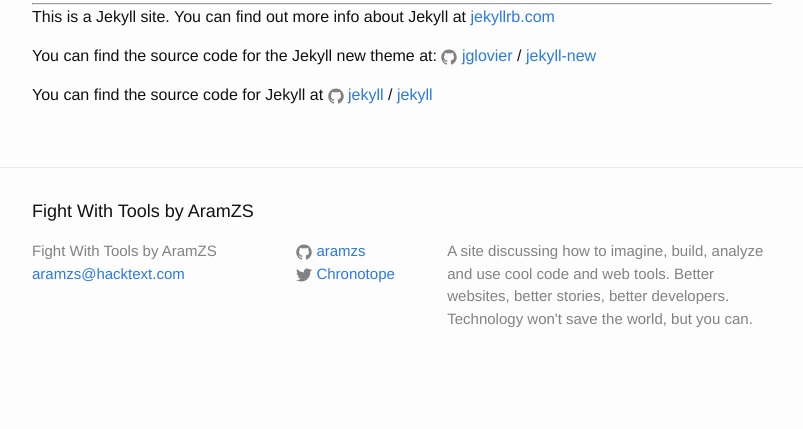
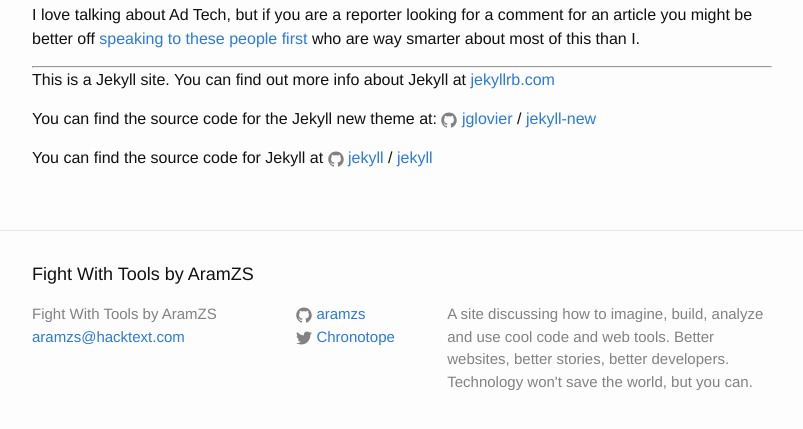
Before and after one commit to AramZS/aramzs.github.io, a Jekyll site: the page built from about.md, in a window 1280 px wide, cut to the strip 806-1259 px from the top of the page. Shown: the top 429 px of the strip, without its empty margins (238-1041 px from the left). Built offline with Jekyll 4.4.1, drawn with Linux system fonts in a browser that asks for light colours; before the commit the page ends 1196 px from its top, so only the background shows below that.

Commit message:
Adding link to other people to contact
about ad tech.

```diff
--- a/about.md
+++ b/about.md
@@ -17,6 +17,8 @@
 A song for this site:
 <iframe src="https://open.spotify.com/embed/track/6JH9yWhgbm0y9iAJhCslNc" width="300" height="380" frameborder="0" allowtransparency="true" allow="encrypted-media"></iframe>
 
+I love talking about Ad Tech, but if you are a reporter looking for a comment for an article you might be better off [speaking to these people first](https://docs.google.com/document/d/1jc0OMAI-fy9Ki2YpXv4yTE2gS7uXgI39ozBkBD0QSnI/edit?usp=sharing) who are way smarter about most of this than I.
+
 ---
 
 This is a Jekyll site. You can find out more info about Jekyll at [jekyllrb.com](http://jekyllrb.com/)
```
